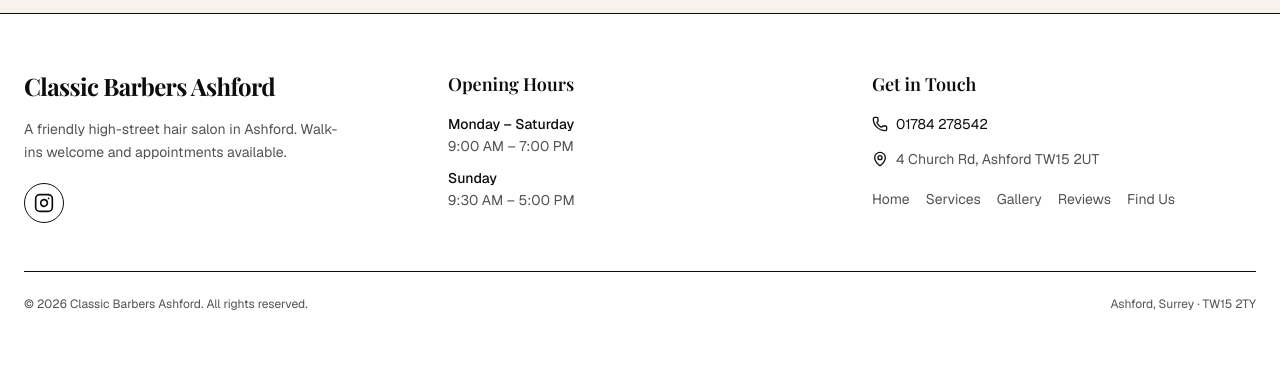
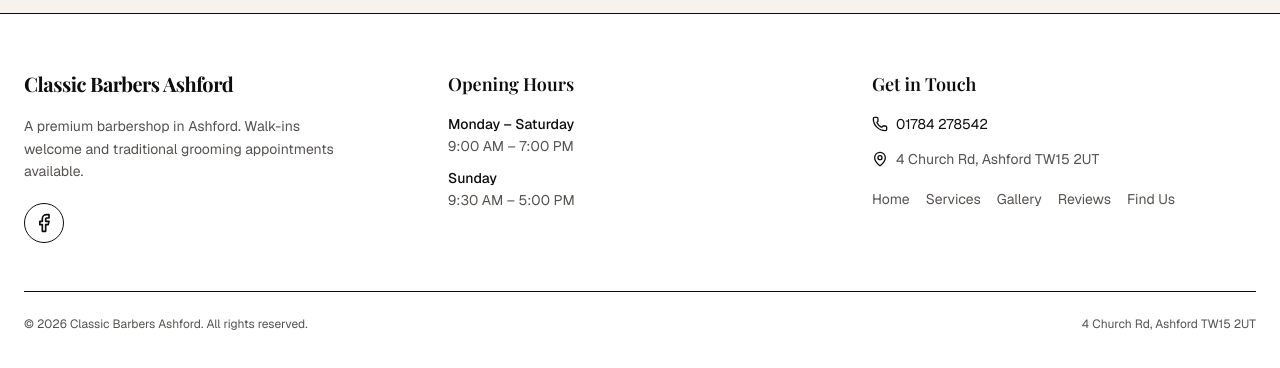
Before and after one commit to imadudxn-lgtm/Classoc, a Next.js app: page / in a window 1280 px wide. Shown: the part 4983-5351 px from the top of the page. Built offline with nearby package versions, Linux system fonts and the light colour scheme; a web font is replaced by a local one.

Commit message:
Update site-footer.tsx

```diff
--- a/components/site-footer.tsx
+++ b/components/site-footer.tsx
@@ -1,12 +1,10 @@
 import { Phone, MapPin } from "lucide-react"
 import { SALON, HOURS, NAV_LINKS } from "@/lib/salon-data"
 
-function InstagramIcon({ className }: { className?: string }) {
+function FacebookIcon({ className }: { className?: string }) {
   return (
     <svg viewBox="0 0 24 24" fill="none" stroke="currentColor" strokeWidth="2" strokeLinecap="round" strokeLinejoin="round" className={className} aria-hidden="true">
-      <rect width="20" height="20" x="2" y="2" rx="5" ry="5" />
-      <path d="M16 11.37A4 4 0 1 1 12.63 8 4 4 0 0 1 16 11.37z" />
-      <line x1="17.5" x2="17.51" y1="6.5" y2="6.5" />
+      <path d="M18 2h-3a5 5 0 0 0-5 5v3H7v4h3v8h4v-8h3l1-4h-4V7a1 1 0 0 1 1-1h3z" />
     </svg>
   )
 }
@@ -16,24 +14,23 @@ export function SiteFooter() {
     <footer className="border-t border-border bg-card">
       <div className="mx-auto max-w-7xl px-4 py-14 sm:px-6">
         <div className="grid gap-10 md:grid-cols-3">
-          {/* Brand + Text Title Fallback */}
+          {/* Brand + logo text */}
           <div>
-            <span className="font-serif text-2xl font-bold tracking-tight text-foreground block">
+            <span className="font-serif text-xl font-bold tracking-tight text-foreground">
               {SALON.name}
             </span>
             <p className="mt-4 max-w-xs text-sm leading-relaxed text-muted-foreground">
-              A friendly high-street hair salon in Ashford. Walk-ins welcome and
-              appointments available.
+              A premium barbershop in Ashford. Walk-ins welcome and traditional grooming appointments available.
             </p>
             <div className="mt-5 flex items-center gap-3">
               <a
-                href={SALON.instagram}
+                href={SALON.facebook}
                 target="_blank"
                 rel="noopener noreferrer"
-                aria-label={`${SALON.name} on Instagram`}
+                aria-label={`${SALON.name} on Facebook`}
                 className="inline-flex size-10 items-center justify-center rounded-full border border-border text-foreground transition-colors duration-300 hover:bg-primary hover:text-primary-foreground"
               >
-                <InstagramIcon className="size-5" />
+                <FacebookIcon className="size-5" />
               </a>
             </div>
           </div>
@@ -43,10 +40,7 @@ export function SiteFooter() {
             <h3 className="font-serif text-lg font-semibold">Opening Hours</h3>
             <dl className="mt-4 space-y-3 text-sm">
               {HOURS.map((h) => (
-                <div
-                  key={h.day}
-                  className="flex flex-col gap-0.5"
-                >
+                <div key={h.day} className="flex flex-col gap-0.5">
                   <dt className="font-medium text-foreground">{h.day}</dt>
                   <dd className="text-muted-foreground">{h.time}</dd>
                 </div>
@@ -68,8 +62,15 @@ export function SiteFooter() {
                 </a>
               </li>
               <li className="flex items-start gap-2 text-muted-foreground">
-                <MapPin className="mt-0.5 size-4 shrink-0 text-primary" aria-hidden="true" />
-                {SALON.address}
+                <a
+                  href={SALON.mapsLink}
+                  target="_blank"
+                  rel="noopener noreferrer"
+                  className="inline-flex items-start gap-2 transition-colors hover:text-primary"
+                >
+                  <MapPin className="mt-0.5 size-4 shrink-0 text-primary" aria-hidden="true" />
+                  {SALON.address}
+                </a>
               </li>
             </ul>
             <nav className="mt-5 flex flex-wrap gap-x-4 gap-y-2" aria-label="Footer">
@@ -90,7 +91,7 @@ export function SiteFooter() {
           <p>
             &copy; {new Date().getFullYear()} {SALON.name}. All rights reserved.
           </p>
-          <p>Ashford, Surrey · TW15 2TY</p>
+          <p>{SALON.address}</p>
         </div>
       </div>
     </footer>
```
